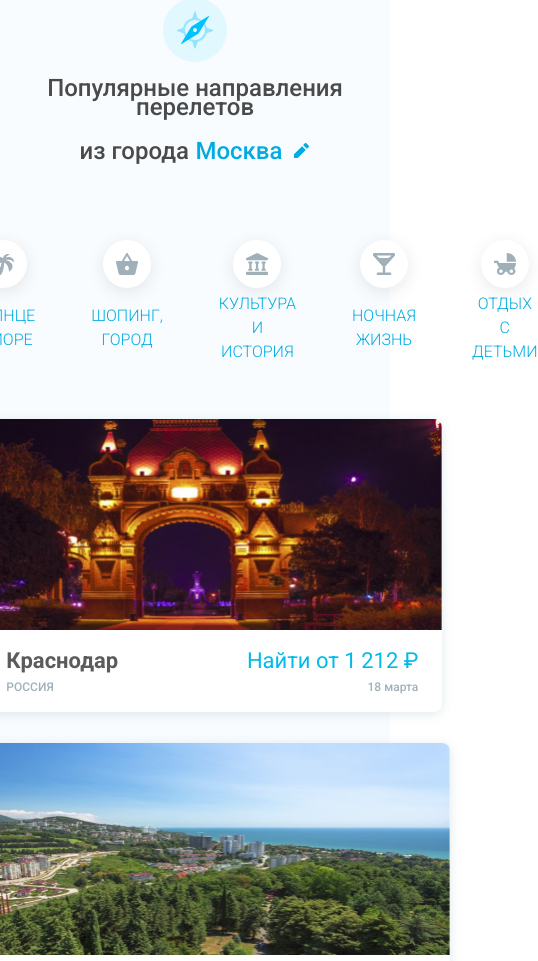
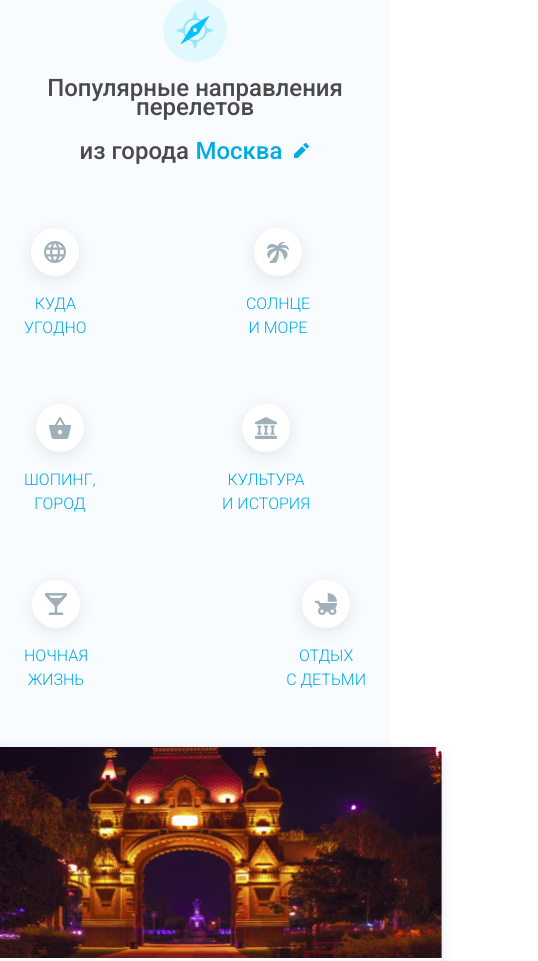
Before and after one commit to p1xar/aviasales-frontend-demo, a React (Create React App) app: page / in a window 390 px wide. Shown: the part 1015-1976 px from the top of the page, 538 px wide, since content can reach past the window. Built offline with nearby package versions, Linux system fonts and the light colour scheme.

Commit message:
Add breakpoints to TravelItems components

```diff
--- a/src/Home/TravelList/index.js
+++ b/src/Home/TravelList/index.js
@@ -34,6 +34,12 @@ const PopularTitle = styled.p`
     color: #4A4A4A;
     display: inline;
     margin-right: 0.4rem;
+    @media screen and (max-width: 20rem) {
+        font-size: 1.125rem;
+        line-height: 1.5rem;
+        padding-left: 0.2rem;
+        padding-right: 0.2rem;
+    }
 `;
 
 const PopularTitleChangeble = styled(PopularTitle)`
@@ -44,8 +50,11 @@ const PopularTitleChangeble = styled(PopularTitle)`
 const TravelList = styled.div`
     display: flex;
     flex-direction: row;
+    flex-wrap: wrap;
     align-items: center;
     justify-content: space-between;
+    padding-left: 1.5rem;
+    padding-right: 1.5rem;
 `;
 
 const TravelItem = styled.div`
@@ -55,6 +64,13 @@ const TravelItem = styled.div`
     justify-content: center;
     &:not(:last-child) {
         margin-right: 3.5rem;
+    }
+    @media screen and (max-width: 20rem) {
+        &:not(:last-child) {
+            margin: 0;
+        }
+        max-width: calc(33.333%);
+        flex: 1 0 calc(33.333%);
     }
 `;
 
```
